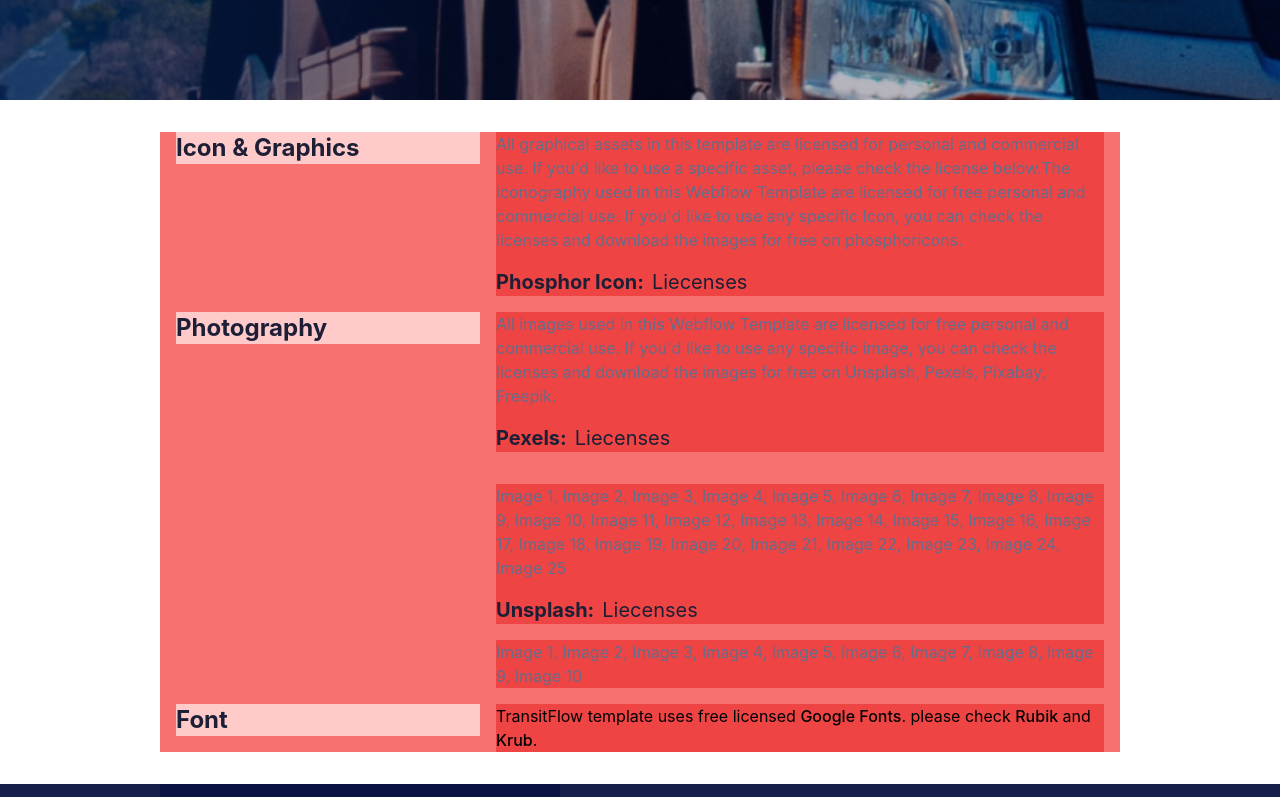
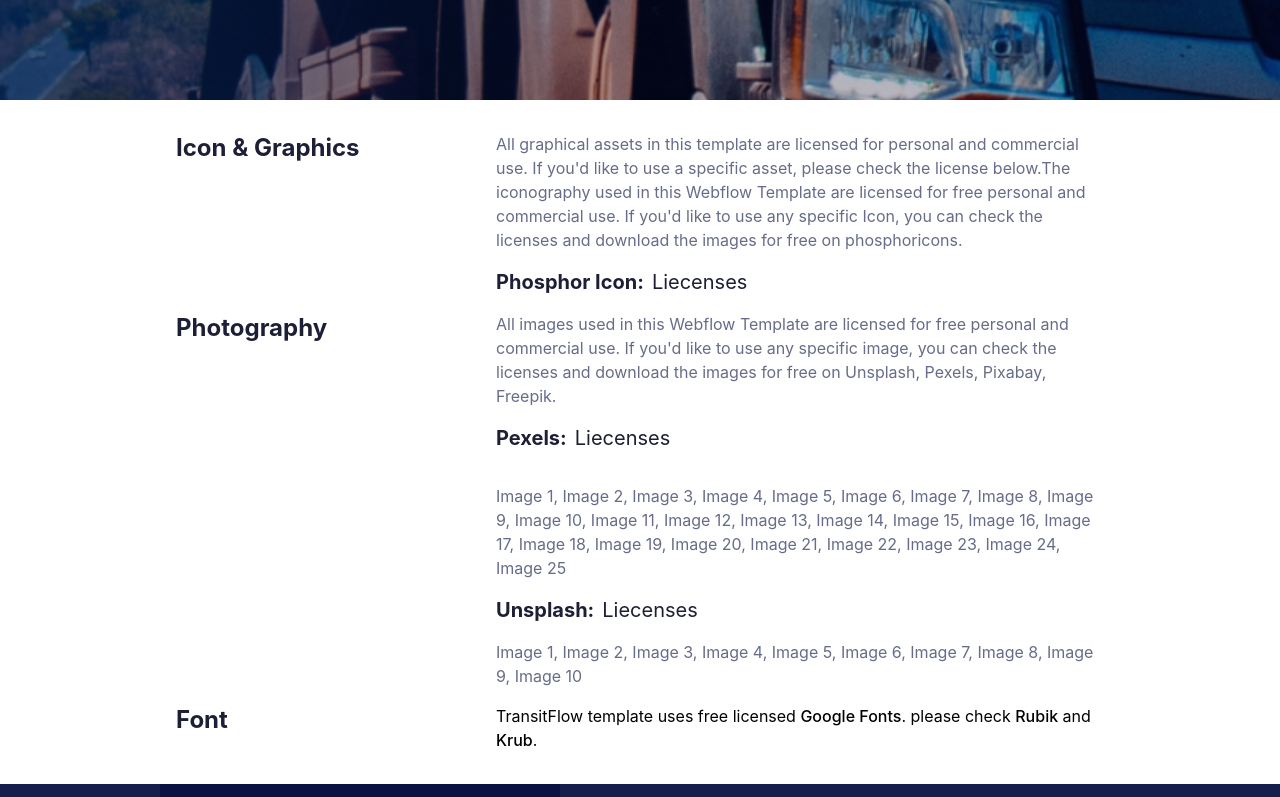
Before and after one commit to smartcollins/logistics, a React (Create React App) app: page /liecenses in a window 1280 px wide. Shown: the part 540-1337 px from the top of the page. Built offline with nearby package versions, Linux system fonts and the light colour scheme.

Commit message:
removed background color in Liecenses

```diff
--- a/src/pages/Liecenses.jsx
+++ b/src/pages/Liecenses.jsx
@@ -26,8 +26,8 @@ const Liecenses = () => {
     }]
     const item = itemAry.map((item, idx) => (
         <div key={idx} className='flex items-start justify-between gap-4 flex-wrap md:flex-nowrap'>
-            <p style={{ color: color.darkTxt }} className='font-bold text-2xl capitalize bg-red-200 md:w-2/4'>{item.txt}</p>
-            <div className='w-full flex flex-col gap-4 bg-red-500'>
+            <p style={{ color: color.darkTxt }} className='font-bold text-2xl capitalize md:w-2/4'>{item.txt}</p>
+            <div className='w-full flex flex-col gap-4'>
                 <p style={{ color: color.grayTxt }} className='empty:hidden'>
                     {item.txt2}
                 </p>
@@ -39,7 +39,7 @@ const Liecenses = () => {
     return (
         <div>
             <div>{banner.slice(13, 14).map((item, idx) => <Banner key={idx} {...item} />)}</div>
-            <div className=' md:w-3/4 mx-auto px-4 space-y-4 my-8 bg-red-400'>
+            <div className=' md:w-3/4 mx-auto px-4 space-y-4 my-8'>
                 {item}
             </div>
             <Footer />
```
